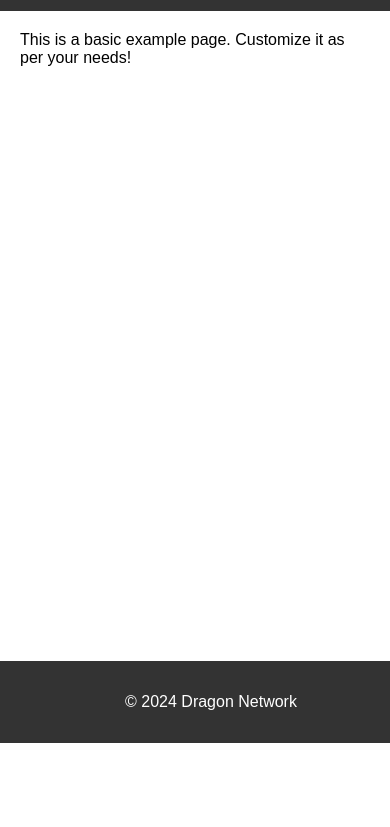
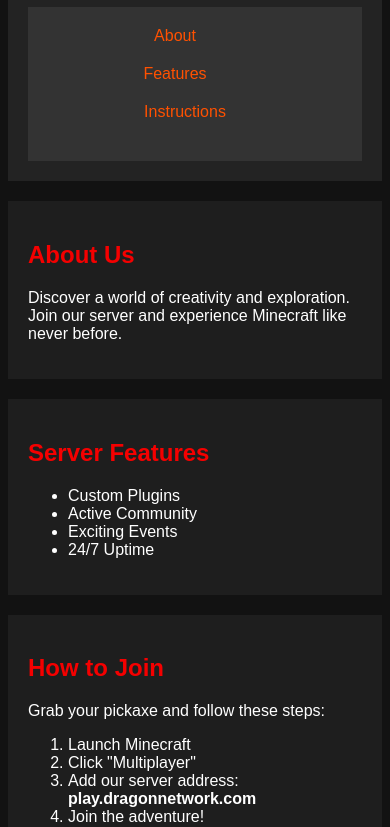
Before and after one commit to Dragon-Network-Minecraft/Dragon-Network-Bot, a website: page public/index.html in a window 390 px wide. Shown: the part 101-928 px from the top of the page. Before the commit the page ends 844 px from the top, so only its background shows below. Drawn offline with Linux system fonts and the light colour scheme.

Commit message:
🛠️ public/index.html -> Updated meta tags, added OpenGraph and Twitter Card meta tags, included new stylesheets, restructured main content.

```diff
--- /dev/null
+++ b/public/assets/common/footer.html
@@ -0,0 +1,4 @@
+<footer>
+    <p><a href="/terms-of-service">Terms of Service</a> | <a href="/privacy-policy">Privacy Policy</a></p>
+    <p>&copy; 2024 Dragon Network. All rights reserved.</p>
+</footer>
--- /dev/null
+++ b/public/assets/common/header.html
@@ -0,0 +1,10 @@
+<header>
+    <h1>DRAGON NETWORK</h1>
+    <nav>
+        <ul>
+            <li><a href="#about">About</a></li>
+            <li><a href="#features">Features</a></li>
+            <li><a href="#instructions">Instructions</a></li>
+        </ul>
+    </nav>
+</header>
--- /dev/null
+++ b/public/assets/css/footer.css
@@ -0,0 +1,8 @@
+footer {
+    background-color: var(--footer-bg-color);
+    color: var(--text-color);
+    padding: var(--padding-unit);
+    text-align: center;
+    clear: both;
+    border-top: var(--border-width) solid var(--link-text-color);
+}
--- /dev/null
+++ b/public/assets/css/global.css
@@ -0,0 +1,67 @@
+:root {
+    --primary-bg-color: #333;
+    --text-color: #fff;
+    --heading-text-color: #f50000;
+    --base-font: 'Arial', sans-serif;
+    --padding-unit: 20px;
+    --border-width: 0.5px;
+    --link-color: #ff5100;
+    --email-color: #28a745;
+
+    --header-bg-color: #232323;
+    --footer-bg-color: #1c1c1c;
+    --link-text-color: var(--text-color);
+    --nav-hover-bg-color: #555;
+    --body-bg-color: #121212;
+    --section-bg-color: #1e1e1e;
+}
+
+/* Body Styling */
+body {
+    font-family: var(--base-font);
+    margin: 30;
+    padding: 20;
+    background-color: var(--body-bg-color);
+    color: var(--text-color);
+}
+
+h1, h2, h3, h4, h5, h6 {
+    color: var(--heading-text-color);
+}
+
+/* Links Styling */
+a {
+    color: var(--link-color);
+    text-decoration: none;
+}
+
+a:hover {
+    text-decoration: underline;
+}
+
+/* Email Addresses Styling */
+a[href^="mailto:"] {
+    color: var(--email-color);
+}
+
+/* Section Styling */
+section {
+    background-color: var(--section-bg-color);
+    padding: var(--padding-unit);
+    margin: var(--padding-unit) 0;
+
+}
+
+/* Responsive Design */
+@media only screen and (max-width: 600px) {
+    nav ul {
+        flex-direction: column;
+        align-items: center;
+    }
+
+    nav ul li {
+        display: block;
+        margin-bottom: var(--padding-unit);
+        border: none;
+    }
+}
--- /dev/null
+++ b/public/assets/css/header.css
@@ -0,0 +1,46 @@
+header {
+    background-color: var(--header-bg-color);
+    color: var(--text-color);
+    padding: var(--padding-unit);
+}
+
+/* Navigation (nav) Styling */
+nav {
+    background-color: var(--primary-bg-color);
+    color: var(--link-text-color);
+    padding: var(--padding-unit);
+}
+
+nav ul {
+    list-style-type: none;
+    margin: 0;
+    padding: 0;
+    display: flex;
+    justify-content: center;
+}
+
+nav ul li {
+    display: inline-block;
+    margin-right: var(--padding-unit);
+    padding-right: var(--padding-unit);
+    position: relative;
+}
+
+nav ul li:last-child {
+    margin-right: 0;
+}
+
+nav ul li::after {
+    content: '';
+    position: absolute;
+    bottom: 0;
+    left: 0;
+    width: 0;
+    height: 2px;
+    background-color: var(--link-text-color);
+    transition: width 0.3s ease;
+}
+
+nav ul li:hover::after {
+    width: 100%;
+}
--- /dev/null
+++ b/public/assets/js/global.js
@@ -0,0 +1,19 @@
+document.addEventListener('DOMContentLoaded', function () {
+    // Load Header
+    const headerContainer = document.getElementById('header-container');
+    fetch('assets/common/header.html')
+        .then(response => response.text())
+        .then(html => {
+            headerContainer.innerHTML = html;
+        })
+        .catch(error => console.error('Error loading header:', error));
+
+    // Load Footer
+    const footerContainer = document.getElementById('footer-container');
+    fetch('assets/common/footer.html')
+        .then(response => response.text())
+        .then(html => {
+            footerContainer.innerHTML = html;
+        })
+        .catch(error => console.error('Error loading footer:', error));
+});
--- a/public/index.html
+++ b/public/index.html
@@ -1,23 +1,76 @@
-<!-- public/index.html -->
 <!DOCTYPE html>
 <html lang="en">
+
 <head>
     <meta charset="UTF-8">
     <meta name="viewport" content="width=device-width, initial-scale=1.0">
-    <link rel="stylesheet" href="styles.css">
-    <title>Dragon Network</title>
+    <meta name="description" content="Dragon Network - Explore a world of creativity and adventure on our Minecraft server.">
+    <meta name="author" content="G9 Aerospace">
+
+    <!-- OpenGraph Meta Tags -->
+    <meta property="og:title" content="Dragon Network - Home">
+    <meta property="og:description" content="Explore a world of creativity and adventure on our Minecraft server.">
+    <meta property="og:image" content="https://github.com/g9militantsYT/Dragon-Network-Website/blob/main/assets/images/dragon-network.png?raw=true">
+    <meta property="og:url" content="url_to_your_page"> <!--To be filled later-->
+    <meta property="og:type" content="website">
+
+    <!-- Twitter Card -->
+    <meta name="twitter:card" content="summary_large_image">
+    <meta name="twitter:title" content="Dragon Network - Minecraft Server">
+    <meta name="twitter:description" content="Explore a world of creativity and adventure on our Minecraft server.">
+    <meta name="twitter:image" content="https://github.com/g9militantsYT/Dragon-Network-Website/blob/main/assets/images/dragon-network.png?raw=true">
+
+    <!-- Page Color -->
+    <meta name="theme-color" content="#a0202d">
+
+    <link rel="stylesheet" href="assets/css/global.css">
+    <link rel="stylesheet" href="assets/css/header.css">
+    <link rel="stylesheet" href="assets/css/footer.css">
+    <title>Dragon Network - Home</title>
 </head>
+
 <body>
-    <header>
-        <h1>Tickets!</h1>
-    </header>
 
-    <main>
-        <p>This is a basic example page. Customize it as per your needs!</p>
-    </main>
+    <!-- Header -->
+    <div id="header-container">
+    </div>
 
-    <footer>
-        <p>&copy; 2024 Dragon Network</p>
-    </footer>
+    <!-- Main Content -->
+    <div id="main-content">
+        <section id="about">
+            <h2>About Us</h2>
+            <p>Discover a world of creativity and exploration. Join our server and experience Minecraft like never before.</p>
+        </section>
+
+        <section id="features">
+            <h2>Server Features</h2>
+            <ul>
+                <li>Custom Plugins</li>
+                <li>Active Community</li>
+                <li>Exciting Events</li>
+                <li>24/7 Uptime</li>
+            </ul>
+        </section>
+
+        <section id="instructions">
+            <h2>How to Join</h2>
+            <p>Grab your pickaxe and follow these steps:</p>
+            <ol>
+                <li>Launch Minecraft</li>
+                <li>Click "Multiplayer"</li>
+                <li>Add our server address: <strong>play.dragonnetwork.com</strong></li>
+                <li>Join the adventure!</li>
+            </ol>
+        </section>
+    </div>
+
+    <!-- Footer -->
+    <div id="footer-container">
+    </div>
+
+    <!-- Include JavaScript -->
+    <script src="assets/js/global.js"></script>
+
 </body>
+
 </html>
```
Also changed, not shown: public/404.html (added, +49 -0 lines), public/privacy-policy.html (added, +87 -0 lines), public/terms-of-service.html (added, +81 -0 lines), public/assets/images/dragon-network.png (added), public/assets/images/favicon.png (added).
